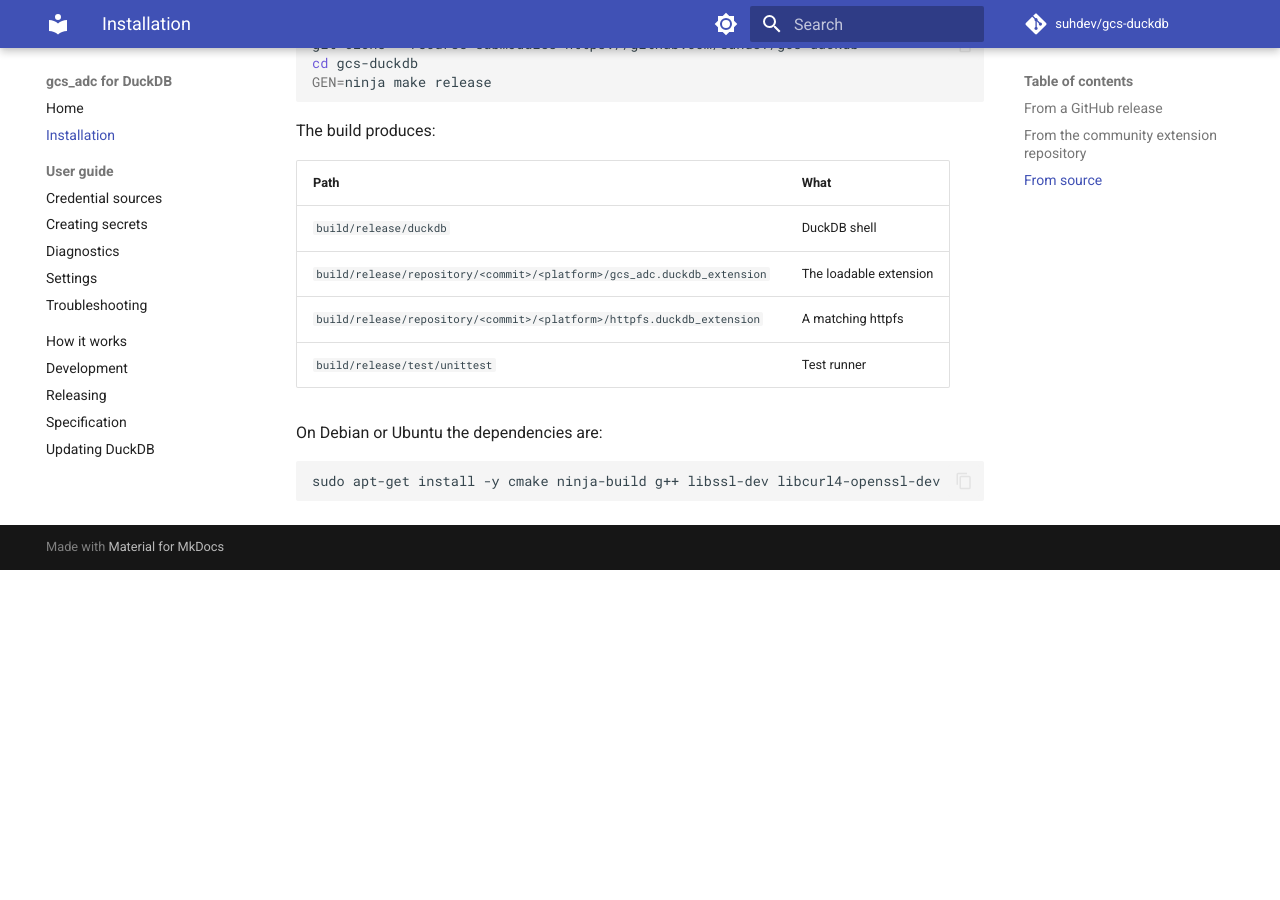
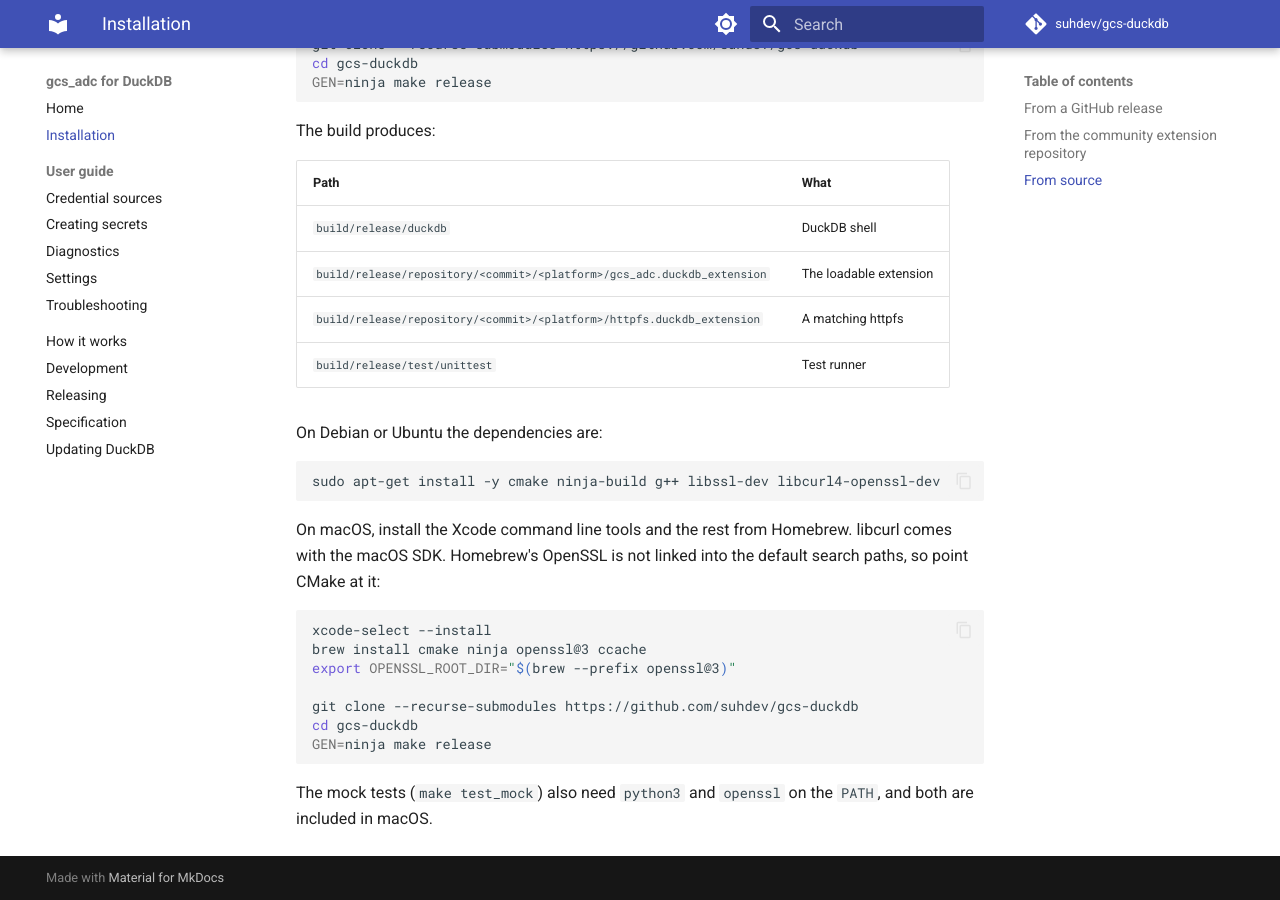
Before and after one commit to suhdev/gcs-duckdb, an MkDocs documentation site: the page built from docs/installation.md, in a window 1280 px wide and 900 px high, scrolled down 1275 px. Built offline with MkDocs 1.6.1 and Material for MkDocs 9.7.7, drawn with Linux system fonts in a browser that asks for light colours; comment, search, counter and statistics services are not loaded; before the commit the page ends 1845 px from its top, so only the background shows below that.

Commit message:
Document building on macOS
Co-Authored-By: Claude Opus 5.5 <noreply@anthropic.com>
Claude-Session: https://claude.ai/code/session_01KiE5vmGVn5k8QVR3mCVyie

````diff
--- a/docs/installation.md
+++ b/docs/installation.md
@@ -84,3 +84,18 @@ On Debian or Ubuntu the dependencies are:
 ```sh
 sudo apt-get install -y cmake ninja-build g++ libssl-dev libcurl4-openssl-dev
 ```
+
+On macOS, install the Xcode command line tools and the rest from Homebrew. libcurl comes with the macOS SDK.
+Homebrew's OpenSSL is not linked into the default search paths, so point CMake at it:
+
+```sh
+xcode-select --install
+brew install cmake ninja openssl@3 ccache
+export OPENSSL_ROOT_DIR="$(brew --prefix openssl@3)"
+
+git clone --recurse-submodules https://github.com/suhdev/gcs-duckdb
+cd gcs-duckdb
+GEN=ninja make release
+```
+
+The mock tests (`make test_mock`) also need `python3` and `openssl` on the `PATH`, and both are included in macOS.
````
